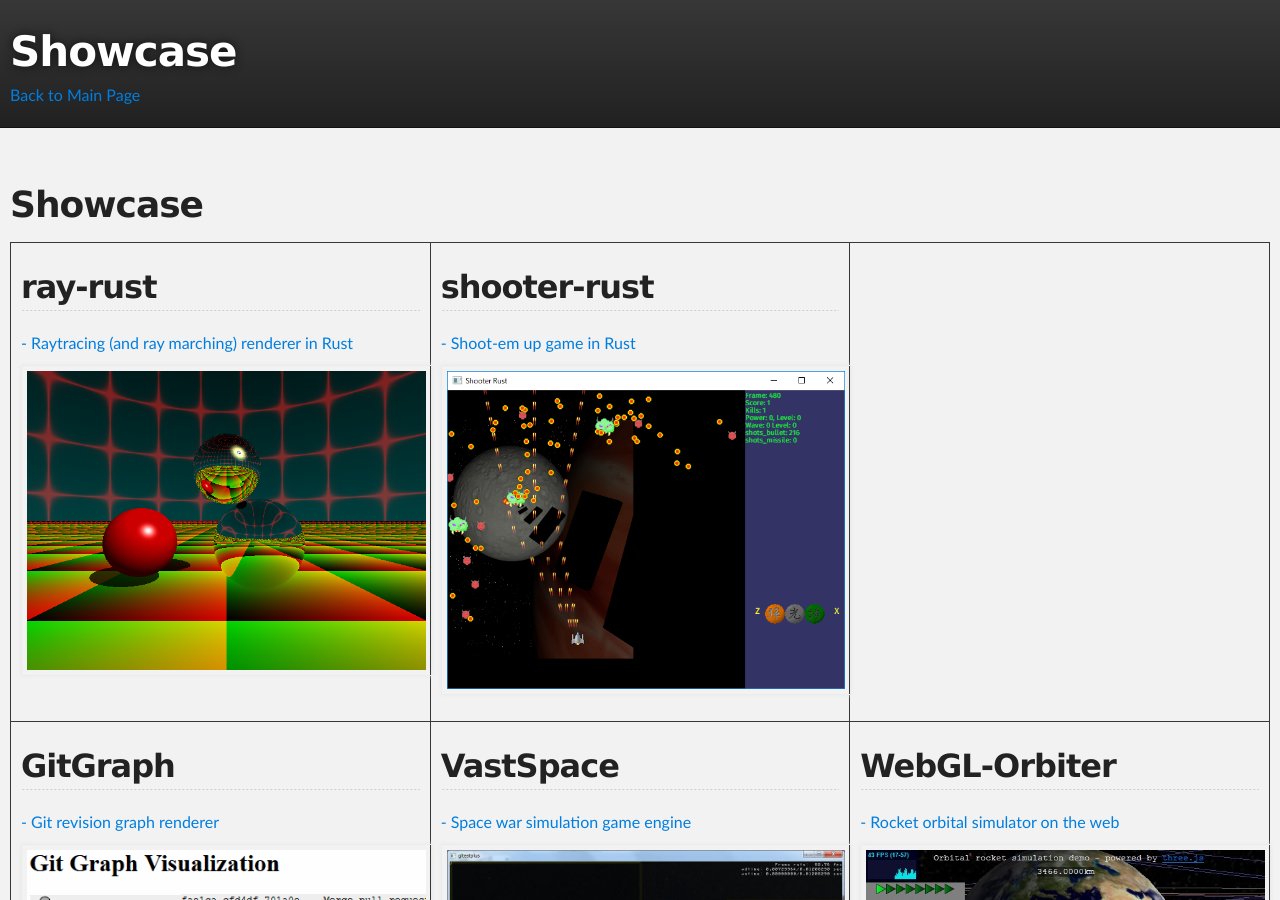
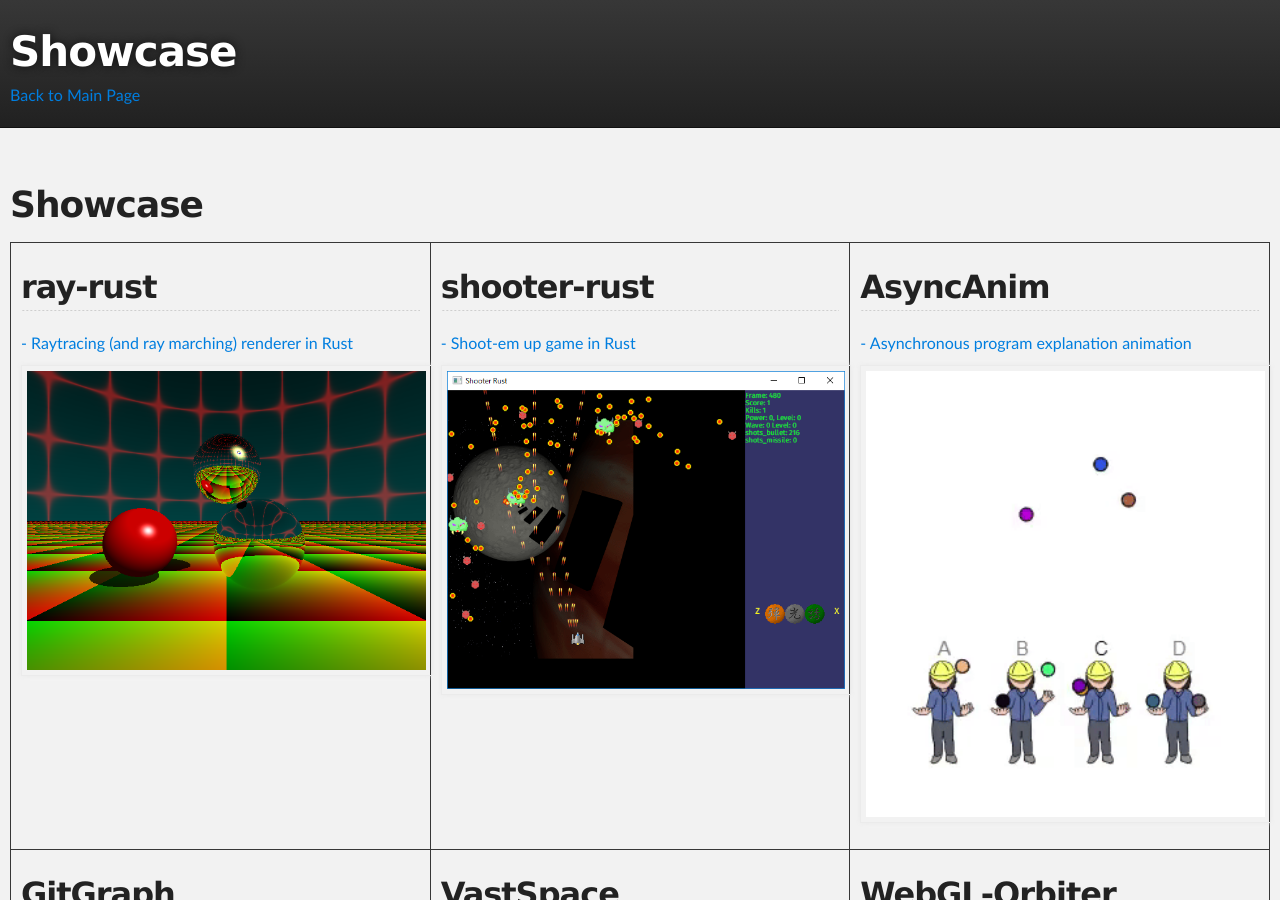
Before and after one commit to msakuta/msakuta.github.io, a Jekyll site: the page built from showcase.html, in a window 1280 px wide and 900 px high. Built offline with Jekyll 4.4.1, drawn with Linux system fonts in a browser that asks for light colours.

Commit message:
Add AsyncAnim link to the showcase

```diff
--- a/showcase.html
+++ b/showcase.html
@@ -15,6 +15,8 @@ layout: wide
 			<a href="images/showcase/shooter-rust.jpg"><img src="images/showcase/shooter-rust.png" alt="" /></a>
 		</td>
 		<td class="showcase">
+			<a href="https://github.com/msakuta/AsyncAnim"><h2>AsyncAnim</h2> - Asynchronous program explanation animation</a>
+			<a href="images/showcase/AsyncAnim.gif"><img src="images/showcase/AsyncAnim.gif" alt="" /></a>
 		</td>
 	</tr>
 	<tr>
```
Also changed, not shown: images/showcase/AsyncAnim.gif (added).
